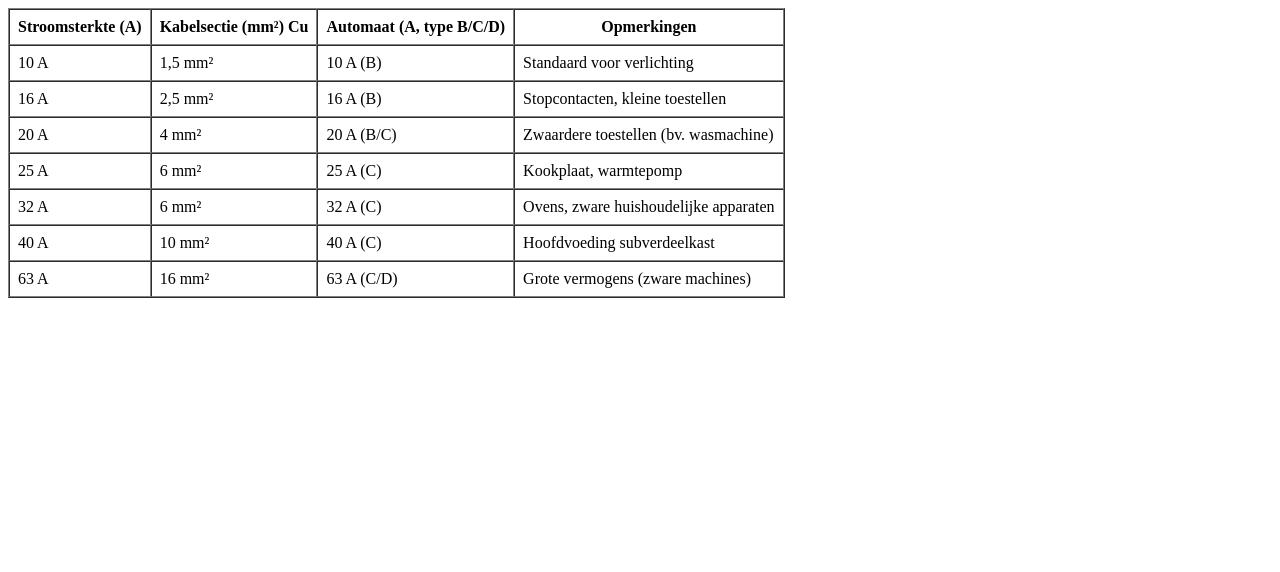
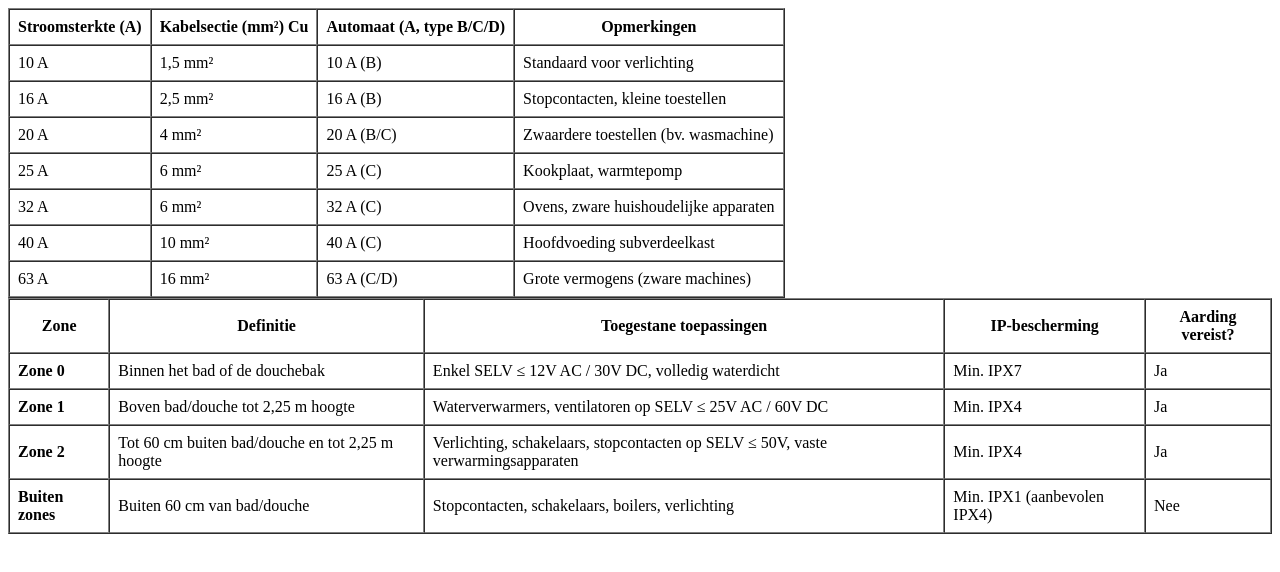
Before and after one commit to joostdb/elektriciteit, a plain HTML site: page index.html in a window 1280 px wide. Drawn offline with Linux system fonts and the light colour scheme.

Commit message:
Update index.html

```diff
--- a/index.html
+++ b/index.html
@@ -52,3 +52,46 @@
         </tr>
     </tbody>
 </table>
+
+
+<table border="1" cellspacing="0" cellpadding="8">
+    <thead>
+        <tr>
+            <th>Zone</th>
+            <th>Definitie</th>
+            <th>Toegestane toepassingen</th>
+            <th>IP-bescherming</th>
+            <th>Aarding vereist?</th>
+        </tr>
+    </thead>
+    <tbody>
+        <tr>
+            <td><strong>Zone 0</strong></td>
+            <td>Binnen het bad of de douchebak</td>
+            <td>Enkel SELV ≤ 12V AC / 30V DC, volledig waterdicht</td>
+            <td>Min. IPX7</td>
+            <td>Ja</td>
+        </tr>
+        <tr>
+            <td><strong>Zone 1</strong></td>
+            <td>Boven bad/douche tot 2,25 m hoogte</td>
+            <td>Waterverwarmers, ventilatoren op SELV ≤ 25V AC / 60V DC</td>
+            <td>Min. IPX4</td>
+            <td>Ja</td>
+        </tr>
+        <tr>
+            <td><strong>Zone 2</strong></td>
+            <td>Tot 60 cm buiten bad/douche en tot 2,25 m hoogte</td>
+            <td>Verlichting, schakelaars, stopcontacten op SELV ≤ 50V, vaste verwarmingsapparaten</td>
+            <td>Min. IPX4</td>
+            <td>Ja</td>
+        </tr>
+        <tr>
+            <td><strong>Buiten zones</strong></td>
+            <td>Buiten 60 cm van bad/douche</td>
+            <td>Stopcontacten, schakelaars, boilers, verlichting</td>
+            <td>Min. IPX1 (aanbevolen IPX4)</td>
+            <td>Nee</td>
+        </tr>
+    </tbody>
+</table>
```
